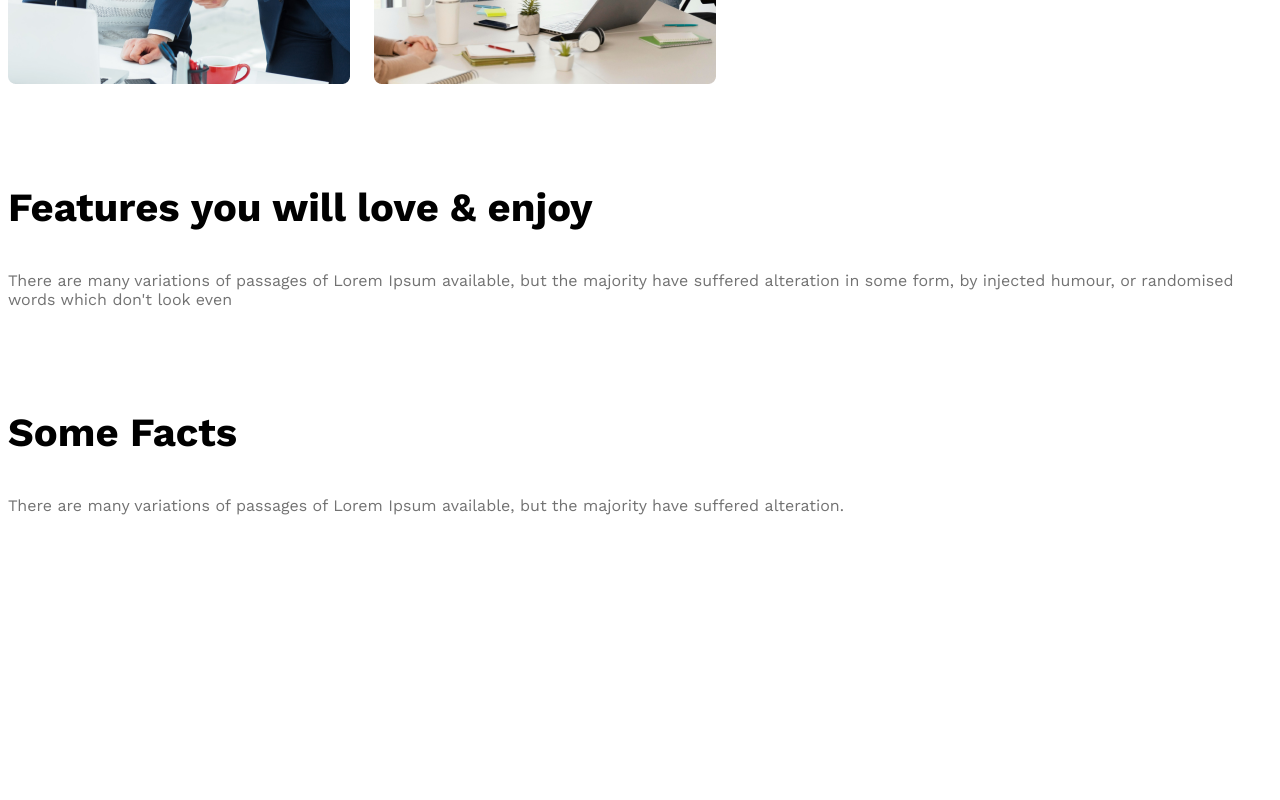
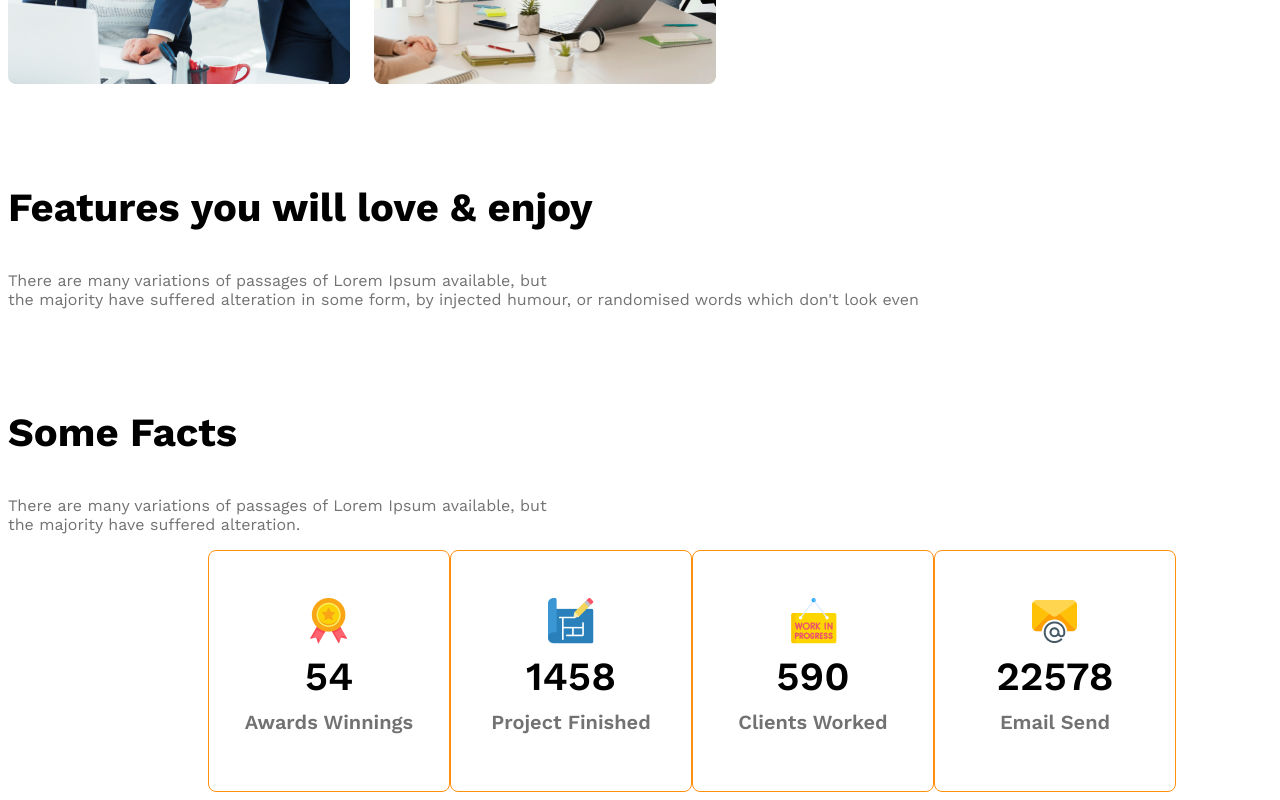
Before and after one commit to nayan12dey/g3-architect-website, a plain HTML site: page index.html in a window 1280 px wide. Shown: the part 1908-2708 px from the top of the page. Before the commit the page ends 2604 px from the top, so only its background shows below. Drawn offline with nearby package versions, Linux system fonts and the light colour scheme.

Commit message:
added some facts section according to figma

```diff
--- a/index.html
+++ b/index.html
@@ -52,8 +52,10 @@
                 <img src="./images/team4.png" alt="two architect handshake with each other">
             </div>
             <div class="our-features">
-                <h3 class="section-title"><span id="quick-list" class="text-light-gray">Quick list</span><span> of Our </span><br><span class="text-orange">Features</span></h3>
-                <p class="feature-description text-light-gray">There are many variations of passages of Lorem Ipsum available, but the
+                <h3 class="section-title"><span id="quick-list" class="text-light-gray">Quick list</span><span> of Our
+                    </span><br><span class="text-orange">Features</span></h3>
+                <p class="feature-description text-light-gray">There are many variations of passages of Lorem Ipsum
+                    available, but the
                     majority have suffered alteration in some form,by injected humour, or randomised words which don't
                     look even</p>
                 <button class="primary-btn">Explore More</button>
@@ -64,36 +66,47 @@
         <!-- features will enjoy -->
         <section class="features-enjoy">
             <h3 class="section-title">Features you will love & enjoy</h3>
-            <p class="features-enjoy-description text-light-gray">There are many variations of passages of Lorem Ipsum available, but the majority have suffered alteration in some form, by injected humour, or randomised words which don't look even</p>
+            <p class="features-enjoy-description text-light-gray">There are many variations of passages of Lorem Ipsum
+                available, but <br>the majority have suffered alteration in some form, by injected humour, or randomised
+                words which don't look even</p>
         </section>
 
         <!-- Some facts -->
-         <section class="some-facts">
+        <section class="some-facts">
             <h3 class="section-title">Some Facts</h3>
-            <p class="facts-description text-light-gray">There are many variations of passages of Lorem Ipsum available, but the majority have suffered alteration.</p>
+            <p class="facts-description text-light-gray">There are many variations of passages of Lorem Ipsum available,
+                but <br>the majority have suffered alteration.</p>
             <div class="facts-container">
-                <div class="fact">
-                    <img src="" alt="" class="fact-icon">
-                    <h4 class="fact-number"></h4>
-                    <h5 class="fact-name"></h5>
+                <div class="fact-card display-flex">
+                    <div>
+                        <img src="./images/icons/ribon.png" alt="" class="fact-icon">
+                        <h4 class="fact-number">54</h4>
+                        <h5 class="fact-name text-light-gray">Awards Winnings</h5>
+                    </div>
                 </div>
-                <div class="fact">
-                    <img src="" alt="" class="fact-icon">
-                    <h4 class="fact-number"></h4>
-                    <h5 class="fact-name"></h5>
+                <div class="fact-card display-flex">
+                    <div>
+                        <img src="./images/icons/projects.png" alt="" class="fact-icon">
+                        <h4 class="fact-number">1458</h4>
+                        <h5 class="fact-name text-light-gray">Project Finished</h5>
+                    </div>
                 </div>
-                <div class="fact">
-                    <img src="" alt="" class="fact-icon">
-                    <h4 class="fact-number"></h4>
-                    <h5 class="fact-name"></h5>
+                <div class="fact-card display-flex">
+                    <div>
+                        <img src="./images/icons/customers.png" alt="" class="fact-icon">
+                        <h4 class="fact-number">590</h4>
+                        <h5 class="fact-name text-light-gray">Clients Worked</h5>
+                    </div>
                 </div>
-                <div class="fact">
-                    <img src="" alt="" class="fact-icon">
-                    <h4 class="fact-number"></h4>
-                    <h5 class="fact-name"></h5>
+                <div class="fact-card display-flex">
+                    <div>
+                        <img src="./images/icons/email.png" alt="" class="fact-icon">
+                        <h4 class="fact-number">22578</h4>
+                        <h5 class="fact-name text-light-gray">Email Send</h5>
+                    </div>
                 </div>
             </div>
-         </section>
+        </section>
     </main>
     <footer>
 
--- a/styles/architects.css
+++ b/styles/architects.css
@@ -156,6 +156,45 @@
 
 /* team and feature ends */
 
+
+/* Some facts starts */
+
+.facts-container{
+    display: grid;
+    grid-template-columns: repeat(4, 1fr);
+    margin: 0 200px;
+}
+
+
+.fact-card{
+    border: 1px solid #FF900E;
+    width: 240px;
+    height: 240px;
+    border-radius: 8px;
+    justify-content: center;
+    align-items: center;
+    text-align: center;
+}
+
+.fact-number{
+    font-size: 2.5rem;
+    font-weight: 600;
+    margin-top: 5px;
+    margin-bottom: 10px;
+}
+
+.fact-name{
+    font-size: 1.25rem;
+    font-weight: 600;
+    margin: 10px;
+}
+
+.facts-description{
+    max-width: 540px;
+}
+
+/* Some facts ends */
+
  /* main section ends */
 
 
```
